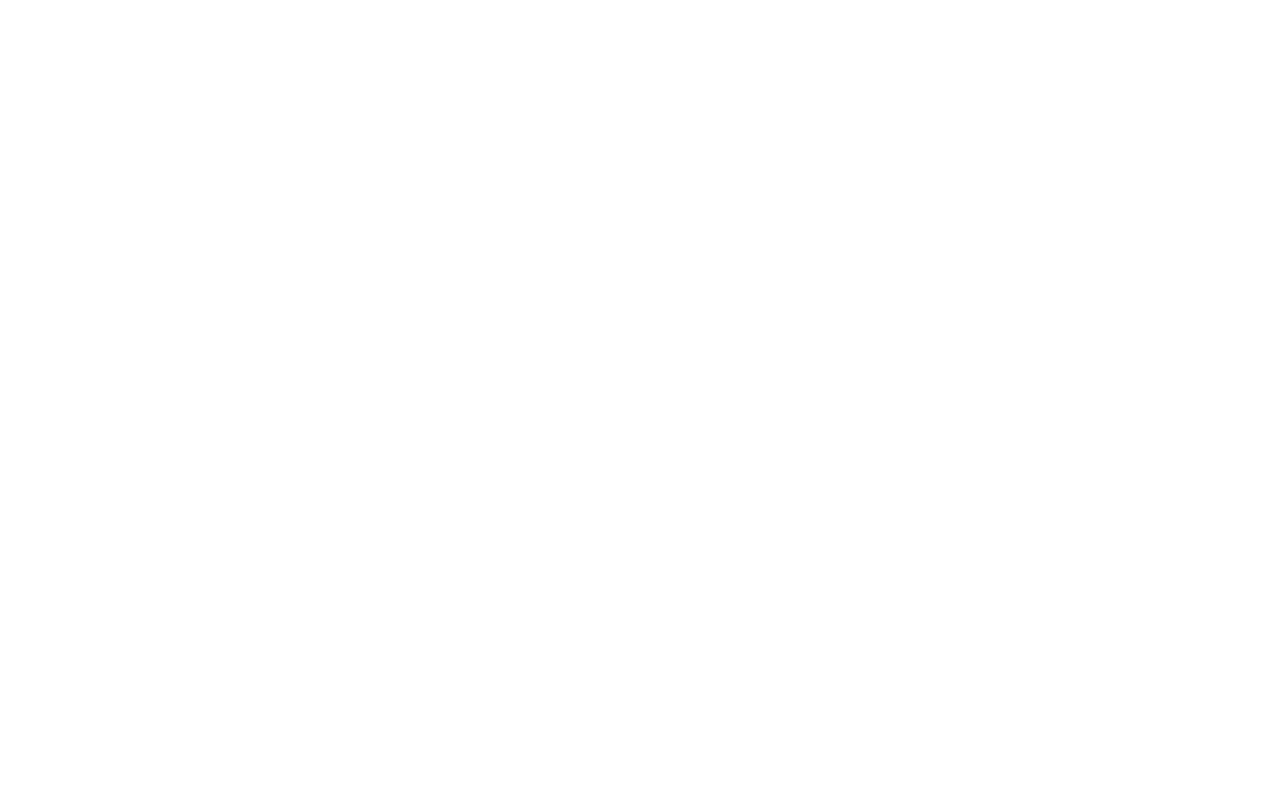
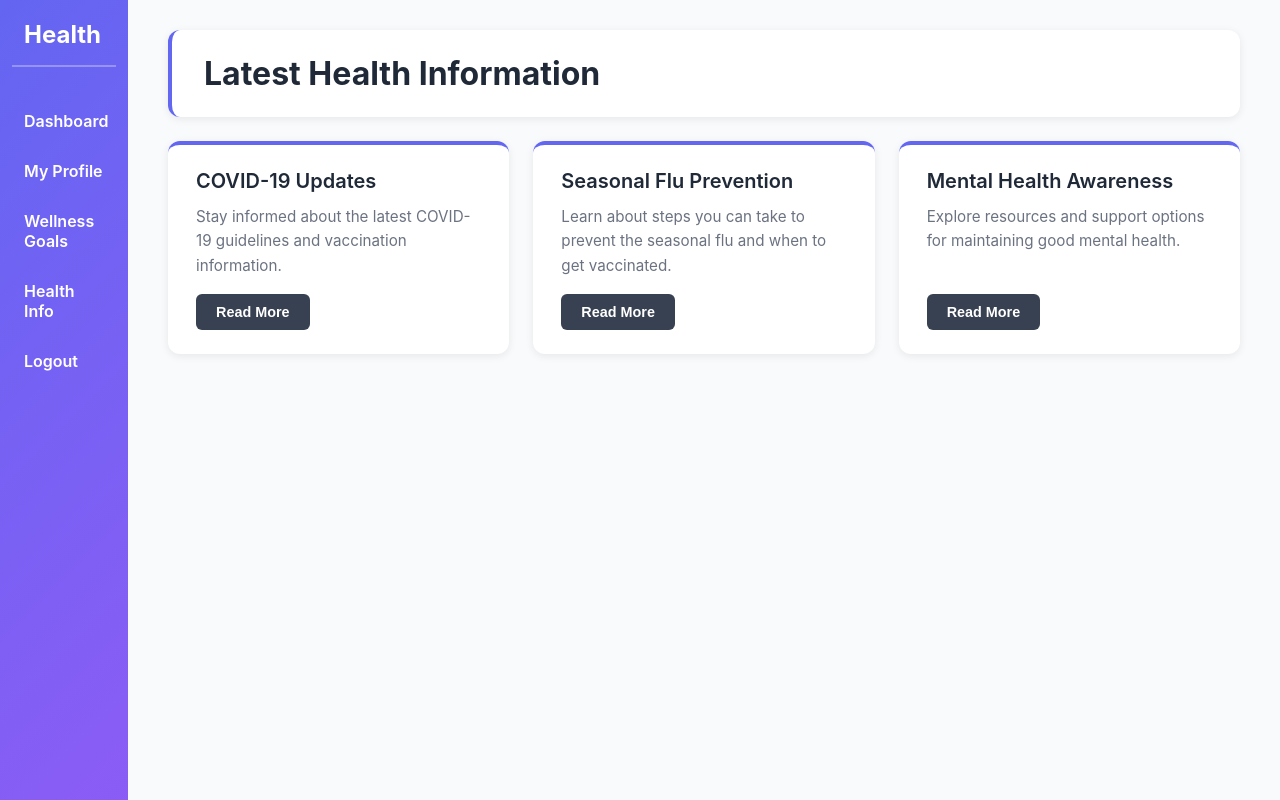
Before and after one commit to AbhijeetMankani/HCL-Hackathon, a React (Create React App) app in the folder client/: page /health-info in a window 1280 px wide. Before the commit this address had no page. Built offline with nearby package versions, Linux system fonts and the light colour scheme.

Commit message:
chore: improved profile page

```diff
--- a/client/src/App.js
+++ b/client/src/App.js
@@ -4,7 +4,7 @@
 import Login from "./pages/LoginPage/Login";
 import PatientDashboard from "./pages/PatientDashboard/PatientDashboard";
 import PatientProfile from "./pages/PatientProfile/PatientProfile";
-
+import HealthInformation from "./pages/HealthInformation/HealthInformation";
 function App() {
 	return (
 		<>
@@ -14,6 +14,10 @@
 					<Route path="/login" element={<Login />} />
 					<Route path="/dashboard" element={<PatientDashboard />} />
 					<Route path="/profile" element={<PatientProfile />} />
+					<Route
+						path="/health-info"
+						element={<HealthInformation />}
+					/>
 				</Routes>
 			</BrowserRouter>
 		</>
--- /dev/null
+++ b/client/src/components/ProfileListField/ProfileListField.jsx
@@ -0,0 +1,72 @@
+import { useState } from "react";
+
+export default function ProfileListField({
+	label,
+	items = [],
+	isEditing,
+	onChange,
+}) {
+	const handleItemChange = (index, value) => {
+		const newItems = [...items];
+		newItems[index] = value;
+		onChange(newItems);
+	};
+
+	const handleAddItem = () => {
+		onChange([...items, ""]);
+	};
+
+	const handleRemoveItem = (index) => {
+		const newItems = items.filter((_, i) => i !== index);
+		onChange(newItems);
+	};
+
+	return (
+		<div className="profileField profileListField">
+			<label>{label}</label>
+			{isEditing ? (
+				<div className="listEditContainer">
+					{items.map((item, index) => (
+						<div key={index} className="listItem">
+							<input
+								type="text"
+								value={item}
+								onChange={(e) =>
+									handleItemChange(index, e.target.value)
+								}
+								placeholder={`Enter ${label.toLowerCase()}`}
+							/>
+							<button
+								type="button"
+								className="removeButton"
+								onClick={() => handleRemoveItem(index)}
+								aria-label="Remove item"
+							>
+								×
+							</button>
+						</div>
+					))}
+					<button
+						type="button"
+						className="addButton"
+						onClick={handleAddItem}
+					>
+						+ Add Another
+					</button>
+				</div>
+			) : (
+				<div className="listViewContainer">
+					{items.length > 0 ? (
+						<ul>
+							{items.map((item, index) => (
+								<li key={index}>{item}</li>
+							))}
+						</ul>
+					) : (
+						<p>None reported</p>
+					)}
+				</div>
+			)}
+		</div>
+	);
+}
--- a/client/src/components/SideNav/SideNav.jsx
+++ b/client/src/components/SideNav/SideNav.jsx
@@ -23,10 +23,10 @@
 					<Link to="/profile">My Profile</Link>
 				</li>
 				<li>
-					<a href="#goals">Wellness Goals</a>
+					<a href="/dashboard#goals">Wellness Goals</a>
 				</li>
 				<li>
-					<Link to="/messages">Messages</Link>
+					<Link to="/health-info">Health Info</Link>
 				</li>
 				<li>
 					<a
--- /dev/null
+++ b/client/src/pages/HealthInformation/HealthInformation.css
@@ -0,0 +1,115 @@
+.healthInformation {
+	background: #ffffff;
+	min-height: 100vh;
+	font-family: -apple-system, BlinkMacSystemFont, "Segoe UI", "Roboto",
+		"Oxygen", "Ubuntu", "Cantarell", "Fira Sans", "Droid Sans",
+		"Helvetica Neue", sans-serif;
+}
+
+.healthContent {
+	flex: 1;
+	padding: 30px 40px;
+	overflow-y: auto;
+	display: flex;
+	flex-direction: column;
+	gap: 24px;
+	background: #f9fafb;
+}
+
+.healthHeader {
+	background: white;
+	border-radius: 12px;
+	padding: 24px 32px;
+	box-shadow: 0 2px 8px rgba(0, 0, 0, 0.08);
+	border-left: 4px solid #6366f1;
+}
+
+.healthHeader h1 {
+	margin: 0;
+	color: #1f2937;
+	font-size: 2rem;
+	font-weight: 700;
+}
+
+.healthTopicsContainer {
+	display: grid;
+	grid-template-columns: repeat(auto-fit, minmax(300px, 1fr));
+	gap: 24px;
+}
+
+.healthCard {
+	background: white;
+	border-radius: 12px;
+	padding: 24px 28px;
+	box-shadow: 0 2px 8px rgba(0, 0, 0, 0.08);
+	border-top: 4px solid #6366f1;
+	display: flex;
+	flex-direction: column;
+	transition: transform 0.2s ease, box-shadow 0.2s ease;
+}
+
+.healthCard:hover {
+	transform: translateY(-4px);
+	box-shadow: 0 4px 12px rgba(0, 0, 0, 0.12);
+}
+
+.healthCard h2 {
+	margin: 0 0 12px 0;
+	color: #1f2937;
+	font-size: 1.25rem;
+	font-weight: 600;
+}
+
+.healthCard p {
+	margin: 0 0 16px 0;
+	color: #6b7280;
+	font-size: 0.95rem;
+	line-height: 1.6;
+	flex-grow: 1;
+}
+
+.readMoreButton {
+	align-self: flex-start;
+	padding: 10px 20px;
+	background: #374151;
+	color: white;
+	border: none;
+	border-radius: 6px;
+	font-weight: 600;
+	font-size: 0.9rem;
+	cursor: pointer;
+	transition: all 0.2s ease;
+}
+
+.readMoreButton:hover {
+	background: #1f2937;
+	transform: translateX(2px);
+}
+
+.readMoreButton:active {
+	background: #111827;
+}
+
+@media (max-width: 900px) {
+	.healthContent {
+		padding: 20px 24px;
+		gap: 16px;
+	}
+
+	.healthHeader {
+		padding: 16px 20px;
+	}
+
+	.healthHeader h1 {
+		font-size: 1.5rem;
+	}
+
+	.healthTopicsContainer {
+		grid-template-columns: 1fr;
+		gap: 16px;
+	}
+
+	.healthCard {
+		padding: 16px 20px;
+	}
+}
--- /dev/null
+++ b/client/src/pages/HealthInformation/HealthInformation.jsx
@@ -0,0 +1,51 @@
+import SideNav from "../../components/SideNav/SideNav";
+import "./HealthInformation.css";
+
+export default function HealthInformation() {
+	const healthTopics = [
+		{
+			title: "COVID-19 Updates",
+			description:
+				"Stay informed about the latest COVID-19 guidelines and vaccination information.",
+		},
+		{
+			title: "Seasonal Flu Prevention",
+			description:
+				"Learn about steps you can take to prevent the seasonal flu and when to get vaccinated.",
+		},
+		{
+			title: "Mental Health Awareness",
+			description:
+				"Explore resources and support options for maintaining good mental health.",
+		},
+	];
+
+	return (
+		<>
+			<div
+				className="healthInformation"
+				style={{ display: "flex", minHeight: "100vh" }}
+			>
+				<SideNav />
+
+				<div className="healthContent">
+					<div className="healthHeader">
+						<h1>Latest Health Information</h1>
+					</div>
+
+					<div className="healthTopicsContainer">
+						{healthTopics.map((topic, index) => (
+							<div key={index} className="healthCard">
+								<h2>{topic.title}</h2>
+								<p>{topic.description}</p>
+								<button className="readMoreButton">
+									Read More
+								</button>
+							</div>
+						))}
+					</div>
+				</div>
+			</div>
+		</>
+	);
+}
--- a/client/src/pages/PatientProfile/PatientProfile.css
+++ b/client/src/pages/PatientProfile/PatientProfile.css
@@ -169,6 +169,103 @@
 	margin-top: 8px;
 }
 
+/* Profile List Field Styles */
+.profileListField {
+	margin-bottom: 20px;
+}
+
+.listEditContainer {
+	display: flex;
+	flex-direction: column;
+	gap: 10px;
+}
+
+.listItem {
+	display: flex;
+	gap: 8px;
+	align-items: center;
+}
+
+.listItem input {
+	flex: 1;
+	padding: 10px 12px;
+	border: 2px solid #d1d5db;
+	border-radius: 8px;
+	font-family: inherit;
+	font-size: 0.95rem;
+	color: #1f2937;
+	transition: all 0.2s ease;
+}
+
+.listItem input:focus {
+	outline: none;
+	border-color: #6366f1;
+	box-shadow: 0 0 0 3px rgba(99, 102, 241, 0.1);
+}
+
+.removeButton {
+	background: #ef4444;
+	color: white;
+	border: none;
+	width: 32px;
+	height: 32px;
+	border-radius: 6px;
+	font-size: 1.5rem;
+	line-height: 1;
+	cursor: pointer;
+	transition: background 0.2s ease;
+	display: flex;
+	align-items: center;
+	justify-content: center;
+	flex-shrink: 0;
+}
+
+.removeButton:hover {
+	background: #dc2626;
+}
+
+.addButton {
+	padding: 10px 16px;
+	background: #6366f1;
+	color: white;
+	border: none;
+	border-radius: 8px;
+	font-weight: 600;
+	font-size: 0.9rem;
+	cursor: pointer;
+	transition: background 0.2s ease;
+	margin-top: 4px;
+	align-self: flex-start;
+}
+
+.addButton:hover {
+	background: #4f46e5;
+}
+
+.listViewContainer ul {
+	margin: 0;
+	padding-left: 24px;
+	background: #f9fafb;
+	border-radius: 8px;
+	border: 1px solid #e5e7eb;
+	padding: 12px 12px 12px 32px;
+}
+
+.listViewContainer li {
+	color: #1f2937;
+	margin: 6px 0;
+	line-height: 1.5;
+}
+
+.listViewContainer p {
+	margin: 0;
+	padding: 10px 12px;
+	background: #f9fafb;
+	border-radius: 8px;
+	color: #6b7280;
+	border: 1px solid #e5e7eb;
+}
+
 @media (max-width: 900px) {
 	.profileContent {
 		padding: 20px 24px;
--- a/client/src/pages/PatientProfile/PatientProfile.jsx
+++ b/client/src/pages/PatientProfile/PatientProfile.jsx
@@ -3,6 +3,7 @@
 import ProfileHeader from "../../components/ProfileHeader/ProfileHeader";
 import ProfileCard from "../../components/ProfileCard/ProfileCard";
 import ProfileField from "../../components/ProfileField/ProfileField";
+import ProfileListField from "../../components/ProfileListField/ProfileListField";
 import "./PatientProfile.css";
 
 export default function PatientProfile() {
@@ -13,9 +14,11 @@
 		phone: "+91 98765 43210",
 		address: "12/A, MG Road, Koramangala, Bangalore, Karnataka 560034",
 		assignedDoctor: "Dr. Priya Sharma",
-		allergies: "Aspirin, Shellfish",
-		currentMedications:
-			"Metformin 500mg (twice daily), Atorvastatin 10mg (at night)",
+		allergies: ["Aspirin", "Shellfish"],
+		currentMedications: [
+			"Metformin 500mg (twice daily)",
+			"Atorvastatin 10mg (at night)",
+		],
 	});
 
 	const [editData, setEditData] = useState({ ...profileData });
@@ -109,9 +112,9 @@
 					</ProfileCard>
 
 					<ProfileCard title="Basic Health Information">
-						<ProfileField
+						<ProfileListField
 							label="Allergies"
-							value={
+							items={
 								isEditing
 									? editData.allergies
 									: profileData.allergies
@@ -120,13 +123,11 @@
 							onChange={(value) =>
 								handleChange("allergies", value)
 							}
-							type="textarea"
-							rows={2}
 						/>
 
-						<ProfileField
+						<ProfileListField
 							label="Current Medications"
-							value={
+							items={
 								isEditing
 									? editData.currentMedications
 									: profileData.currentMedications
@@ -135,8 +136,6 @@
 							onChange={(value) =>
 								handleChange("currentMedications", value)
 							}
-							type="textarea"
-							rows={3}
 						/>
 					</ProfileCard>
 				</div>
```
